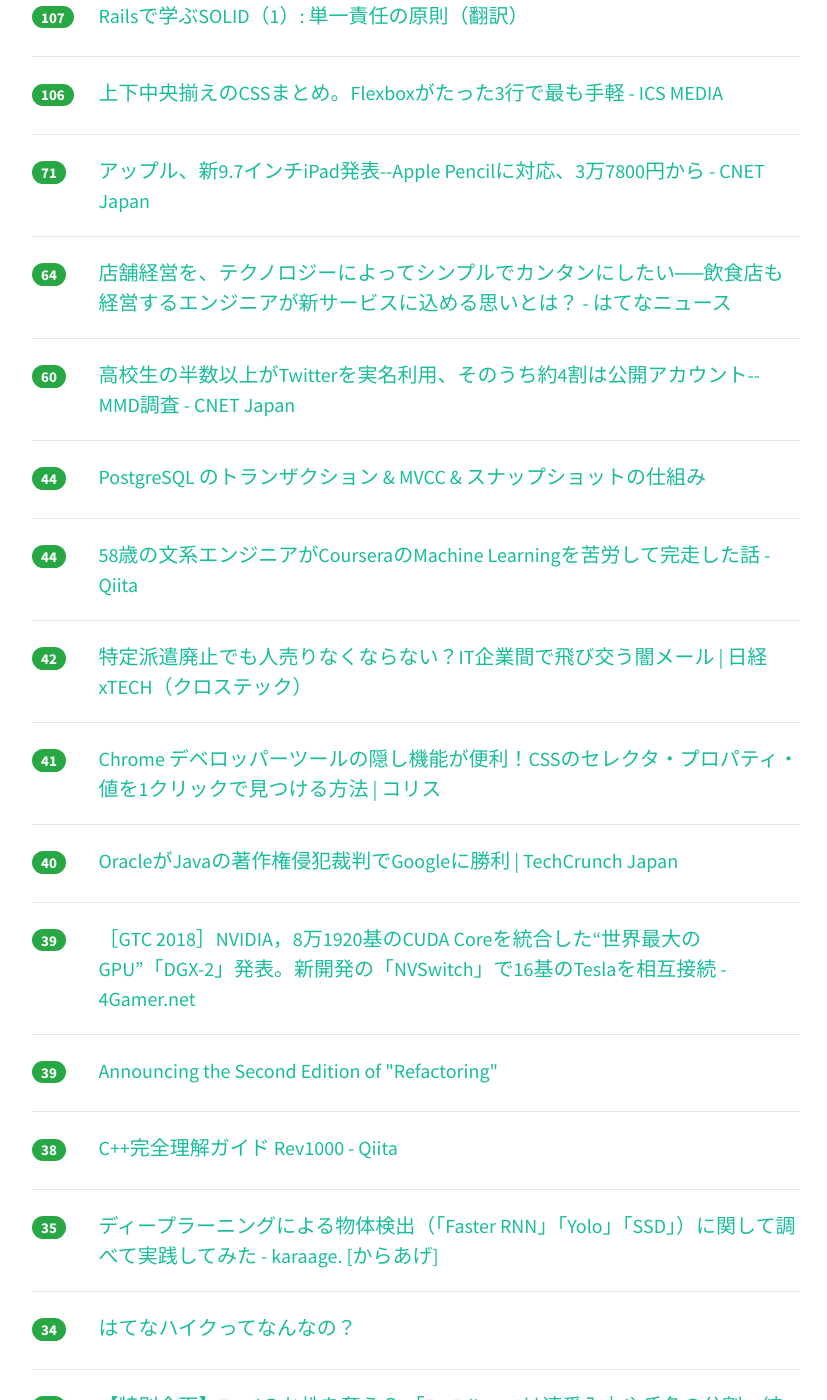
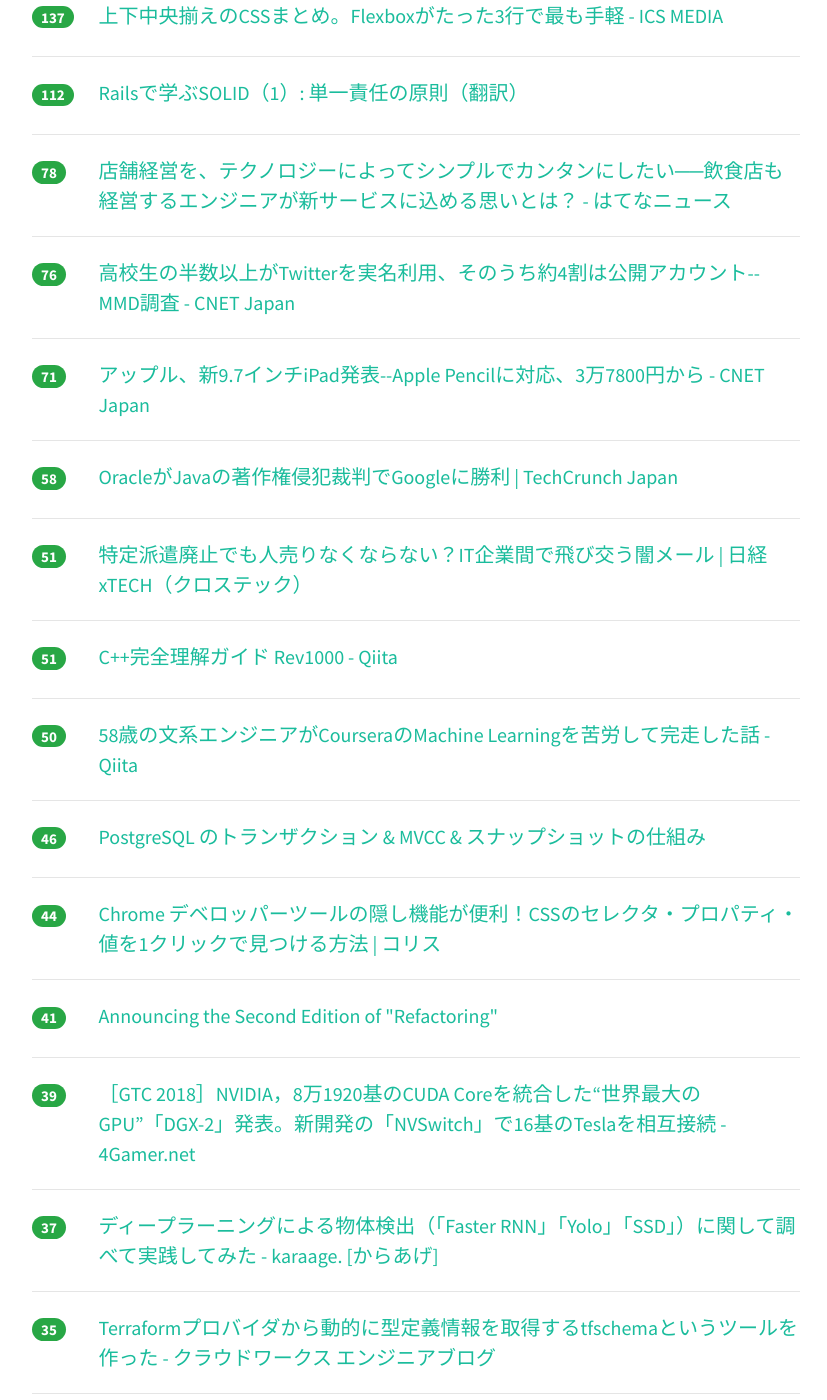
Before and after one commit to yatta47/hatena-matome-site, a Jekyll site: the page built from _posts/2018-03-28-hatena.md, in a window 1280 px wide and 1400 px high, scrolled down 778 px. Shown: the whole window, without its empty margins (224-1051 px from the left). Built offline with Jekyll 4.4.1, drawn with Linux system fonts in a browser that asks for light colours; nearby versions of some CDN libraries; some of the changed text lies outside the part shown.

Commit message:
Updated 2018-03-28

```diff
--- a/_posts/2018-03-28-hatena.md
+++ b/_posts/2018-03-28-hatena.md
@@ -1,39 +1,49 @@
 ---
 layout: post
 title:  "2018-03-28 はてぶIT"
-date:   2018-03-28 16:02:11
+date:   2018-03-28 17:01:22
 tags: [it-hotentry]
 ---
-48 件のデータあり
+51 件のデータあり
 
 <hr><div class="row">
-<div class="col-1"><span class="badge badge-pill badge-success h2">225</span></div>
+<div class="col-1"><span class="badge badge-pill badge-success h2">261</span></div>
 <div class="col-11"><a href='https://webtan.impress.co.jp/e/2018/03/28/28481' target='_blank'>王道になりつつあるシングルカラムレイアウト。ハンバーガーボタンも標準化？ | Webデザイン、これからどうなるの？（全10回） | Web担当者Forum</a></div>
 </div>
 <hr>
 <div class="row">
-<div class="col-1"><span class="badge badge-pill badge-success h2">204</span></div>
+<div class="col-1"><span class="badge badge-pill badge-success h2">221</span></div>
 <div class="col-11"><a href='http://tech.nikkeibp.co.jp/atcl/nxt/news/18/00618/' target='_blank'>京都市の基幹系システム刷新失敗、仕切り直しはキヤノンITSが15億円で落札 | 日経 xTECH（クロステック）</a></div>
 </div>
 <hr>
 <div class="row">
-<div class="col-1"><span class="badge badge-pill badge-success h2">167</span></div>
+<div class="col-1"><span class="badge badge-pill badge-success h2">184</span></div>
 <div class="col-11"><a href='https://japanese.engadget.com/2018/03/27/ipad-apple-pencil/' target='_blank'>速報：新 iPad 発表。アップルペンシル対応かつ歴代最安 (動画追加) - Engadget 日本版</a></div>
 </div>
 <hr>
 <div class="row">
-<div class="col-1"><span class="badge badge-pill badge-success h2">143</span></div>
+<div class="col-1"><span class="badge badge-pill badge-success h2">147</span></div>
 <div class="col-11"><a href='http://orgachem.hatenablog.com/entry/2018/03/27/214537' target='_blank'>株式会社ミクシィを退職しました - 若き JavaScripter の悩み</a></div>
 </div>
 <hr>
 <div class="row">
-<div class="col-1"><span class="badge badge-pill badge-success h2">107</span></div>
+<div class="col-1"><span class="badge badge-pill badge-success h2">137</span></div>
+<div class="col-11"><a href='https://ics.media/entry/17522' target='_blank'>上下中央揃えのCSSまとめ。Flexboxがたった3行で最も手軽 - ICS MEDIA</a></div>
+</div>
+<hr>
+<div class="row">
+<div class="col-1"><span class="badge badge-pill badge-success h2">112</span></div>
 <div class="col-11"><a href='https://techracho.bpsinc.jp/hachi8833/2018_03_27/54130' target='_blank'>Railsで学ぶSOLID（1）: 単一責任の原則（翻訳）</a></div>
 </div>
 <hr>
 <div class="row">
-<div class="col-1"><span class="badge badge-pill badge-success h2">106</span></div>
-<div class="col-11"><a href='https://ics.media/entry/17522' target='_blank'>上下中央揃えのCSSまとめ。Flexboxがたった3行で最も手軽 - ICS MEDIA</a></div>
+<div class="col-1"><span class="badge badge-pill badge-success h2">78</span></div>
+<div class="col-11"><a href='http://hatenanews.com/articles/2018/03/27/110000' target='_blank'>店舗経営を、テクノロジーによってシンプルでカンタンにしたい──飲食店も経営するエンジニアが新サービスに込める思いとは？ - はてなニュース</a></div>
+</div>
+<hr>
+<div class="row">
+<div class="col-1"><span class="badge badge-pill badge-success h2">76</span></div>
+<div class="col-11"><a href='https://japan.cnet.com/article/35116762/' target='_blank'>高校生の半数以上がTwitterを実名利用、そのうち約4割は公開アカウント--MMD調査 - CNET Japan</a></div>
 </div>
 <hr>
 <div class="row">
@@ -42,38 +52,38 @@ tags: [it-hotentry]
 </div>
 <hr>
 <div class="row">
-<div class="col-1"><span class="badge badge-pill badge-success h2">64</span></div>
-<div class="col-11"><a href='http://hatenanews.com/articles/2018/03/27/110000' target='_blank'>店舗経営を、テクノロジーによってシンプルでカンタンにしたい──飲食店も経営するエンジニアが新サービスに込める思いとは？ - はてなニュース</a></div>
+<div class="col-1"><span class="badge badge-pill badge-success h2">58</span></div>
+<div class="col-11"><a href='https://jp.techcrunch.com/2018/03/28/2018-03-27-oracle-wins-appeal-against-google-in-copyright-case/' target='_blank'>OracleがJavaの著作権侵犯裁判でGoogleに勝利 | TechCrunch Japan</a></div>
 </div>
 <hr>
 <div class="row">
-<div class="col-1"><span class="badge badge-pill badge-success h2">60</span></div>
-<div class="col-11"><a href='https://japan.cnet.com/article/35116762/' target='_blank'>高校生の半数以上がTwitterを実名利用、そのうち約4割は公開アカウント--MMD調査 - CNET Japan</a></div>
+<div class="col-1"><span class="badge badge-pill badge-success h2">51</span></div>
+<div class="col-11"><a href='http://tech.nikkeibp.co.jp/atcl/nxt/column/18/00138/032600034/' target='_blank'>特定派遣廃止でも人売りなくならない？IT企業間で飛び交う闇メール | 日経 xTECH（クロステック）</a></div>
 </div>
 <hr>
 <div class="row">
-<div class="col-1"><span class="badge badge-pill badge-success h2">44</span></div>
+<div class="col-1"><span class="badge badge-pill badge-success h2">51</span></div>
+<div class="col-11"><a href='https://qiita.com/_EnumHack/items/b5672ac9be86584a6629' target='_blank'>C++完全理解ガイド Rev1000 - Qiita</a></div>
+</div>
+<hr>
+<div class="row">
+<div class="col-1"><span class="badge badge-pill badge-success h2">50</span></div>
+<div class="col-11"><a href='https://qiita.com/narista/items/1c0013b5442644e6fe63' target='_blank'>58歳の文系エンジニアがCourseraのMachine Learningを苦労して完走した話 - Qiita</a></div>
+</div>
+<hr>
+<div class="row">
+<div class="col-1"><span class="badge badge-pill badge-success h2">46</span></div>
 <div class="col-11"><a href='http://www.nminoru.jp/~nminoru/postgresql/pg-transaction-mvcc-snapshot.html' target='_blank'>PostgreSQL のトランザクション & MVCC & スナップショットの仕組み</a></div>
 </div>
 <hr>
 <div class="row">
 <div class="col-1"><span class="badge badge-pill badge-success h2">44</span></div>
-<div class="col-11"><a href='https://qiita.com/narista/items/1c0013b5442644e6fe63' target='_blank'>58歳の文系エンジニアがCourseraのMachine Learningを苦労して完走した話 - Qiita</a></div>
-</div>
-<hr>
-<div class="row">
-<div class="col-1"><span class="badge badge-pill badge-success h2">42</span></div>
-<div class="col-11"><a href='http://tech.nikkeibp.co.jp/atcl/nxt/column/18/00138/032600034/' target='_blank'>特定派遣廃止でも人売りなくならない？IT企業間で飛び交う闇メール | 日経 xTECH（クロステック）</a></div>
+<div class="col-11"><a href='https://coliss.com/articles/build-websites/operation/css/detect-css-property-in-css-files.html' target='_blank'>Chrome デベロッパーツールの隠し機能が便利！CSSのセレクタ・プロパティ・値を1クリックで見つける方法 | コリス</a></div>
 </div>
 <hr>
 <div class="row">
 <div class="col-1"><span class="badge badge-pill badge-success h2">41</span></div>
-<div class="col-11"><a href='https://coliss.com/articles/build-websites/operation/css/detect-css-property-in-css-files.html' target='_blank'>Chrome デベロッパーツールの隠し機能が便利！CSSのセレクタ・プロパティ・値を1クリックで見つける方法 | コリス</a></div>
-</div>
-<hr>
-<div class="row">
-<div class="col-1"><span class="badge badge-pill badge-success h2">40</span></div>
-<div class="col-11"><a href='https://jp.techcrunch.com/2018/03/28/2018-03-27-oracle-wins-appeal-against-google-in-copyright-case/' target='_blank'>OracleがJavaの著作権侵犯裁判でGoogleに勝利 | TechCrunch Japan</a></div>
+<div class="col-11"><a href='https://martinfowler.com/articles/201803-refactoring-2nd-ed.html' target='_blank'>Announcing the Second Edition of "Refactoring"</a></div>
 </div>
 <hr>
 <div class="row">
@@ -82,18 +92,13 @@ tags: [it-hotentry]
 </div>
 <hr>
 <div class="row">
-<div class="col-1"><span class="badge badge-pill badge-success h2">39</span></div>
-<div class="col-11"><a href='https://martinfowler.com/articles/201803-refactoring-2nd-ed.html' target='_blank'>Announcing the Second Edition of "Refactoring"</a></div>
-</div>
-<hr>
-<div class="row">
-<div class="col-1"><span class="badge badge-pill badge-success h2">38</span></div>
-<div class="col-11"><a href='https://qiita.com/_EnumHack/items/b5672ac9be86584a6629' target='_blank'>C++完全理解ガイド Rev1000 - Qiita</a></div>
+<div class="col-1"><span class="badge badge-pill badge-success h2">37</span></div>
+<div class="col-11"><a href='http://karaage.hatenadiary.jp/entry/2018/03/28/073000' target='_blank'>ディープラーニングによる物体検出（「Faster RNN」「Yolo」「SSD」）に関して調べて実践してみた - karaage. [からあげ]</a></div>
 </div>
 <hr>
 <div class="row">
 <div class="col-1"><span class="badge badge-pill badge-success h2">35</span></div>
-<div class="col-11"><a href='http://karaage.hatenadiary.jp/entry/2018/03/28/073000' target='_blank'>ディープラーニングによる物体検出（「Faster RNN」「Yolo」「SSD」）に関して調べて実践してみた - karaage. [からあげ]</a></div>
+<div class="col-11"><a href='http://engineer.crowdworks.jp/entry/2018/03/27/173704' target='_blank'>Terraformプロバイダから動的に型定義情報を取得するtfschemaというツールを作った - クラウドワークス エンジニアブログ</a></div>
 </div>
 <hr>
 <div class="row">
@@ -107,13 +112,13 @@ tags: [it-hotentry]
 </div>
 <hr>
 <div class="row">
-<div class="col-1"><span class="badge badge-pill badge-success h2">33</span></div>
+<div class="col-1"><span class="badge badge-pill badge-success h2">34</span></div>
 <div class="col-11"><a href='http://kanemotilevel.com/mobile-first-index.html' target='_blank'>Googleモバイルファーストインデックス化でやるべき７つの対策【SEO対策】</a></div>
 </div>
 <hr>
 <div class="row">
-<div class="col-1"><span class="badge badge-pill badge-success h2">32</span></div>
-<div class="col-11"><a href='http://engineer.crowdworks.jp/entry/2018/03/27/173704' target='_blank'>Terraformプロバイダから動的に型定義情報を取得するtfschemaというツールを作った - クラウドワークス エンジニアブログ</a></div>
+<div class="col-1"><span class="badge badge-pill badge-success h2">34</span></div>
+<div class="col-11"><a href='http://developers.gnavi.co.jp/entry/mysql-tips' target='_blank'>はじめてのMySQL。意外と知らない3つのTips - ぐるなびをちょっと良くするエンジニアブログ</a></div>
 </div>
 <hr>
 <div class="row">
@@ -122,7 +127,7 @@ tags: [it-hotentry]
 </div>
 <hr>
 <div class="row">
-<div class="col-1"><span class="badge badge-pill badge-success h2">31</span></div>
+<div class="col-1"><span class="badge badge-pill badge-success h2">32</span></div>
 <div class="col-11"><a href='http://tkybpp.hatenablog.com/entry/2018/03/27/200000' target='_blank'>「いちばんやさしいグロースハック教本」を読んで「グロースハック」に入門した - BppLOG</a></div>
 </div>
 <hr>
@@ -133,17 +138,17 @@ tags: [it-hotentry]
 <hr>
 <div class="row">
 <div class="col-1"><span class="badge badge-pill badge-success h2">31</span></div>
-<div class="col-11"><a href='http://developers.gnavi.co.jp/entry/mysql-tips' target='_blank'>はじめてのMySQL。意外と知らない3つのTips - ぐるなびをちょっと良くするエンジニアブログ</a></div>
-</div>
-<hr>
-<div class="row">
-<div class="col-1"><span class="badge badge-pill badge-success h2">31</span></div>
 <div class="col-11"><a href='https://www.gizmodo.jp/2018/03/nvdia-fastphotostyle.html' target='_blank'>NVIDIAが「この画像をあの画像っぽく」できる高速で高品質なAIアルゴリズム「FastPhotoStyle」を公開 | ギズモード・ジャパン</a></div>
 </div>
 <hr>
 <div class="row">
 <div class="col-1"><span class="badge badge-pill badge-success h2">30</span></div>
 <div class="col-11"><a href='https://japanese.engadget.com/2018/03/27/ipad-ipad-pro/' target='_blank'>新 iPad対応の「クレヨン」発表。純正アップルペンシルの半額ながら筆圧検出なし・iPad Pro非対応 - Engadget 日本版</a></div>
+</div>
+<hr>
+<div class="row">
+<div class="col-1"><span class="badge badge-pill badge-success h2">29</span></div>
+<div class="col-11"><a href='https://japanese.engadget.com/2018/03/27/ipad-ipad-pro-apple/' target='_blank'>新「iPad」と「iPad Pro」どっちが買い？ 安さで選ぶと後悔する場合も - Engadget 日本版</a></div>
 </div>
 <hr>
 <div class="row">
@@ -162,8 +167,28 @@ tags: [it-hotentry]
 </div>
 <hr>
 <div class="row">
+<div class="col-1"><span class="badge badge-pill badge-success h2">26</span></div>
+<div class="col-11"><a href='https://www.businessinsider.jp/post-164649' target='_blank'>アップルは教育市場を見誤ってはいないか？ —— 新iPad、辛口レビュー | BUSINESS INSIDER JAPAN</a></div>
+</div>
+<hr>
+<div class="row">
 <div class="col-1"><span class="badge badge-pill badge-success h2">25</span></div>
 <div class="col-11"><a href='https://forest.watch.impress.co.jp/docs/news/1113739.html' target='_blank'>「IE」「Edge」のFlash対応は2020年末まで ～早めの“脱Flash依存”を - 窓の杜</a></div>
+</div>
+<hr>
+<div class="row">
+<div class="col-1"><span class="badge badge-pill badge-success h2">25</span></div>
+<div class="col-11"><a href='https://ui-crunch.connpass.com/event/82969/' target='_blank'>UI Crunch #13 娯楽のUI - by Nintendo - - connpass</a></div>
+</div>
+<hr>
+<div class="row">
+<div class="col-1"><span class="badge badge-pill badge-success h2">25</span></div>
+<div class="col-11"><a href='http://careerhack.en-japan.com/report/detail/940' target='_blank'>高速開発の戦略。石川洋資が献立アプリ『タベリー』で実行していること | CAREER HACK</a></div>
+</div>
+<hr>
+<div class="row">
+<div class="col-1"><span class="badge badge-pill badge-success h2">25</span></div>
+<div class="col-11"><a href='http://www.crim.co.jp/crim/FAQ.html' target='_blank'>FAQ</a></div>
 </div>
 <hr>
 <div class="row">
@@ -177,6 +202,31 @@ tags: [it-hotentry]
 </div>
 <hr>
 <div class="row">
+<div class="col-1"><span class="badge badge-pill badge-success h2">22</span></div>
+<div class="col-11"><a href='https://www.gizmodo.jp/2018/03/huawei_p20_p20p.html' target='_blank'>40MPカメラ、ISO102400って何事だ!?「Huawei P20」「Huawei P20 Pro」発表 | ギズモード・ジャパン</a></div>
+</div>
+<hr>
+<div class="row">
+<div class="col-1"><span class="badge badge-pill badge-success h2">22</span></div>
+<div class="col-11"><a href='http://nlab.itmedia.co.jp/nl/articles/1803/27/news130.html' target='_blank'>「パスワードは定期的に変更する必要なし」、総務省の方針転換話題に　「むしろパターン化する方が問題」 - ねとらぼ</a></div>
+</div>
+<hr>
+<div class="row">
+<div class="col-1"><span class="badge badge-pill badge-success h2">22</span></div>
+<div class="col-11"><a href='https://internet.watch.impress.co.jp/docs/yajiuma/1113836.html' target='_blank'>「Apple重役がiTunesの音楽ダウンロード終了を表明」との誤報がTwitterを中心に拡散中【やじうまWatch】 - INTERNET Watch</a></div>
+</div>
+<hr>
+<div class="row">
+<div class="col-1"><span class="badge badge-pill badge-success h2">22</span></div>
+<div class="col-11"><a href='https://av.watch.impress.co.jp/docs/series/rt/1113921.html' target='_blank'>【西田宗千佳のRandomTracking】新iPad現地速報レビュー。手ごろで「ちょうどいいiPad」 - AV Watch</a></div>
+</div>
+<hr>
+<div class="row">
+<div class="col-1"><span class="badge badge-pill badge-success h2">22</span></div>
+<div class="col-11"><a href='http://komugi.jp/?p=859' target='_blank'>ブロックチェーンの「トラストレス」とは何か？ | KOMUGI</a></div>
+</div>
+<hr>
+<div class="row">
 <div class="col-1"><span class="badge badge-pill badge-success h2">21</span></div>
 <div class="col-11"><a href='https://japanese.engadget.com/2018/03/27/huawei-p20-pro-3-40mp/' target='_blank'>速報：HUAWEI P20シリーズ発表、最上位「Pro」は3眼＆40MPカメラ - Engadget 日本版</a></div>
 </div>
@@ -187,23 +237,8 @@ tags: [it-hotentry]
 </div>
 <hr>
 <div class="row">
-<div class="col-1"><span class="badge badge-pill badge-success h2">21</span></div>
-<div class="col-11"><a href='https://www.gizmodo.jp/2018/03/huawei_p20_p20p.html' target='_blank'>40MPカメラ、ISO102400って何事だ!?「Huawei P20」「Huawei P20 Pro」発表 | ギズモード・ジャパン</a></div>
-</div>
-<hr>
-<div class="row">
-<div class="col-1"><span class="badge badge-pill badge-success h2">21</span></div>
-<div class="col-11"><a href='http://nlab.itmedia.co.jp/nl/articles/1803/27/news130.html' target='_blank'>「パスワードは定期的に変更する必要なし」、総務省の方針転換話題に　「むしろパターン化する方が問題」 - ねとらぼ</a></div>
-</div>
-<hr>
-<div class="row">
-<div class="col-1"><span class="badge badge-pill badge-success h2">21</span></div>
-<div class="col-11"><a href='https://ui-crunch.connpass.com/event/82969/' target='_blank'>UI Crunch #13 娯楽のUI - by Nintendo - - connpass</a></div>
-</div>
-<hr>
-<div class="row">
 <div class="col-1"><span class="badge badge-pill badge-success h2">20</span></div>
-<div class="col-11"><a href='http://careerhack.en-japan.com/report/detail/940' target='_blank'>高速開発の戦略。石川洋資が献立アプリ『タベリー』で実行していること | CAREER HACK</a></div>
+<div class="col-11"><a href='https://internet.watch.impress.co.jp/docs/yajiuma/1113835.html' target='_blank'>日本もようやく……「パスワードの定期変更は危険」を報じた日経の記事が大きな話題に【やじうまWatch】 - INTERNET Watch</a></div>
 </div>
 <hr>
 <div class="row">
@@ -213,22 +248,7 @@ tags: [it-hotentry]
 <hr>
 <div class="row">
 <div class="col-1"><span class="badge badge-pill badge-success h2">19</span></div>
-<div class="col-11"><a href='https://internet.watch.impress.co.jp/docs/yajiuma/1113836.html' target='_blank'>「Apple重役がiTunesの音楽ダウンロード終了を表明」との誤報がTwitterを中心に拡散中【やじうまWatch】 - INTERNET Watch</a></div>
-</div>
-<hr>
-<div class="row">
-<div class="col-1"><span class="badge badge-pill badge-success h2">19</span></div>
 <div class="col-11"><a href='https://www.gizmodo.jp/2018/03/164025.html' target='_blank'>速報：新型iPad発表！ Apple Pencil対応で9.7インチ、一般向けは329ドル | ギズモード・ジャパン</a></div>
-</div>
-<hr>
-<div class="row">
-<div class="col-1"><span class="badge badge-pill badge-success h2">19</span></div>
-<div class="col-11"><a href='https://internet.watch.impress.co.jp/docs/yajiuma/1113835.html' target='_blank'>日本もようやく……「パスワードの定期変更は危険」を報じた日経の記事が大きな話題に【やじうまWatch】 - INTERNET Watch</a></div>
-</div>
-<hr>
-<div class="row">
-<div class="col-1"><span class="badge badge-pill badge-success h2">19</span></div>
-<div class="col-11"><a href='https://av.watch.impress.co.jp/docs/series/rt/1113921.html' target='_blank'>【西田宗千佳のRandomTracking】新iPad現地速報レビュー。手ごろで「ちょうどいいiPad」 - AV Watch</a></div>
 </div>
 <hr>
 <div class="row">
@@ -237,11 +257,6 @@ tags: [it-hotentry]
 </div>
 <hr>
 <div class="row">
-<div class="col-1"><span class="badge badge-pill badge-success h2">17</span></div>
-<div class="col-11"><a href='http://komugi.jp/?p=859' target='_blank'>ブロックチェーンの「トラストレス」とは何か？ | KOMUGI</a></div>
-</div>
-<hr>
-<div class="row">
 <div class="col-1"><span class="badge badge-pill badge-success h2">14</span></div>
 <div class="col-11"><a href='http://www.itmedia.co.jp/news/articles/1803/27/news061.html' target='_blank'>iOSカメラのQRコード解析にバグ報告、不正サイトに誘導の恐れも - ITmedia NEWS</a></div>
 </div>
```
